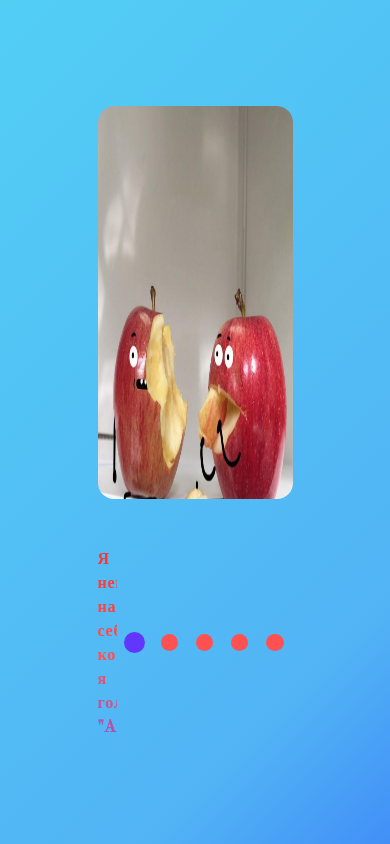
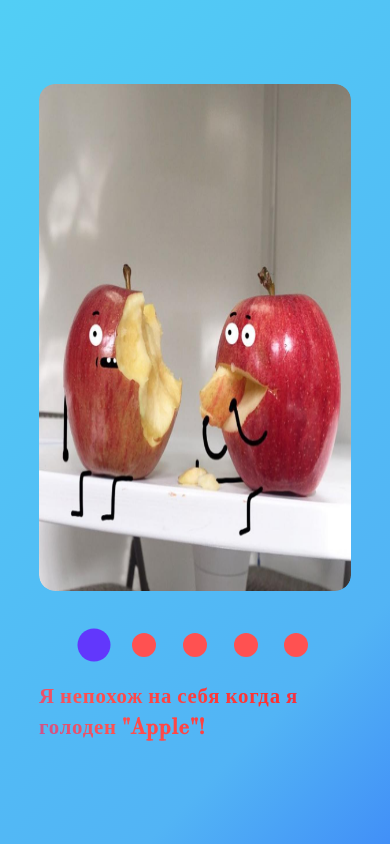
Before and after one commit to SergBily/cssMemSlider, a plain HTML site: page cssMemSlider/index.html in a window 390 px wide. Drawn offline with Linux system fonts and the light colour scheme.

Commit message:
feat: implement adaptiv layout for mobile (Mon, May 16, 2022 11:00:25 PM)

```diff
--- a/cssMemSlider/index.html
+++ b/cssMemSlider/index.html
@@ -41,14 +41,11 @@
                 <p class="jouke-text">Качай попу, а не мозги!</p>
               </div>
               <div class="slide">
-                <p class="jouke-text">This text 4</p>
+                <p class="jouke-text">Жаркие деньки!</p>
               </div>
               <div class="slide">
-                <p class="jouke-text">This text 5</p>
+                <p class="jouke-text">Ничего не вечно!</p>
               </div>
-
-
-
             </div>
           </div>
 
--- a/cssMemSlider/style.css
+++ b/cssMemSlider/style.css
@@ -94,8 +94,10 @@ input[name="slide"] {
 }
 
 .bottom-slider {
+	height: 3rem;
 	display: flex;
 	justify-content: space-between;
+	align-items: center;
 	margin-top: 3rem;
 }
 
@@ -116,7 +118,7 @@ input[name="slide"] {
 	font-family: 'Libre Bodoni';
 	font-weight: 700;
 	letter-spacing: 0.05rem;
-	font-size: clamp(1rem, 2vw, 1.3rem);
+	font-size: 1.3rem;
 	background: linear-gradient(45deg, #7552f5 20%, #ff5151, #ff2f2f, #7552f5);
 	background-size: 200% 200%;
 	-webkit-background-clip: text;
@@ -141,10 +143,10 @@ input[name="slide"] {
 }
 
 .btn {
-	width: clamp(2.2rem, 3vw, 2.5rem);
-	height: clamp(2.2rem, 3vw, 2.5rem);
+	width: 3rem;
+	height: 3rem;
 	background: #ff5151;
-	border: 0.6rem solid transparent;
+	border: 0.8rem solid transparent;
 	background-clip: padding-box;
 	cursor: pointer;
 	border-radius: 50%;
@@ -192,7 +194,7 @@ input[name="slide"] {
 #radBtn4:checked ~ .bottom-slider .btn4,
 #radBtn5:checked ~ .bottom-slider .btn5 {
 	background-color: #6237fc ;
-	border: 0.5rem solid transparent;
+	border: 0.6rem solid transparent;
 	background-clip: padding-box;
 	transform: scale(1.1);
 	-webkit-transform: scale(1.1);
@@ -220,3 +222,42 @@ input[name="slide"] {
 #radBtn5:checked ~ .bottom-slider .jouke-text {
 	margin-left: -400%;
 }
+
+@media (max-width: 1024px) {
+	.container {
+		width: 70%;
+	}
+}
+
+@media (max-width: 768px) {
+
+	.bottom-slider {
+		height: 20%;
+		flex-direction: column;
+		align-items: center;
+		margin-top: 1rem;
+	}
+
+	.container-jouke {
+		order: 1;
+		height: 4rem;
+		align-self: flex-start;
+	}
+
+	.container {
+		width: 80%;
+		height: 80%;
+	}
+
+	.jouke-text {
+		margin: 0;
+	}
+
+	.container-jouke {
+		width: 100%;
+	}
+
+	.control {
+		height: 60%;
+	}
+}
```
